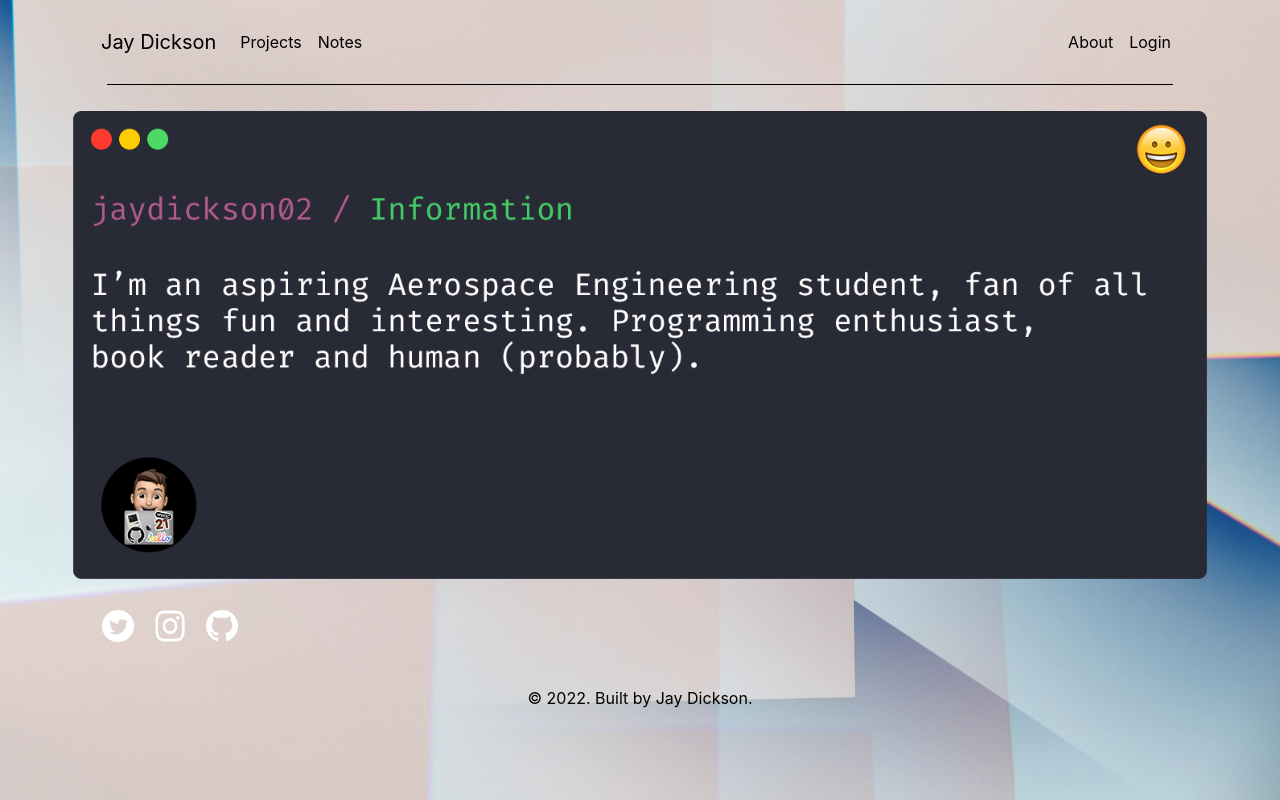
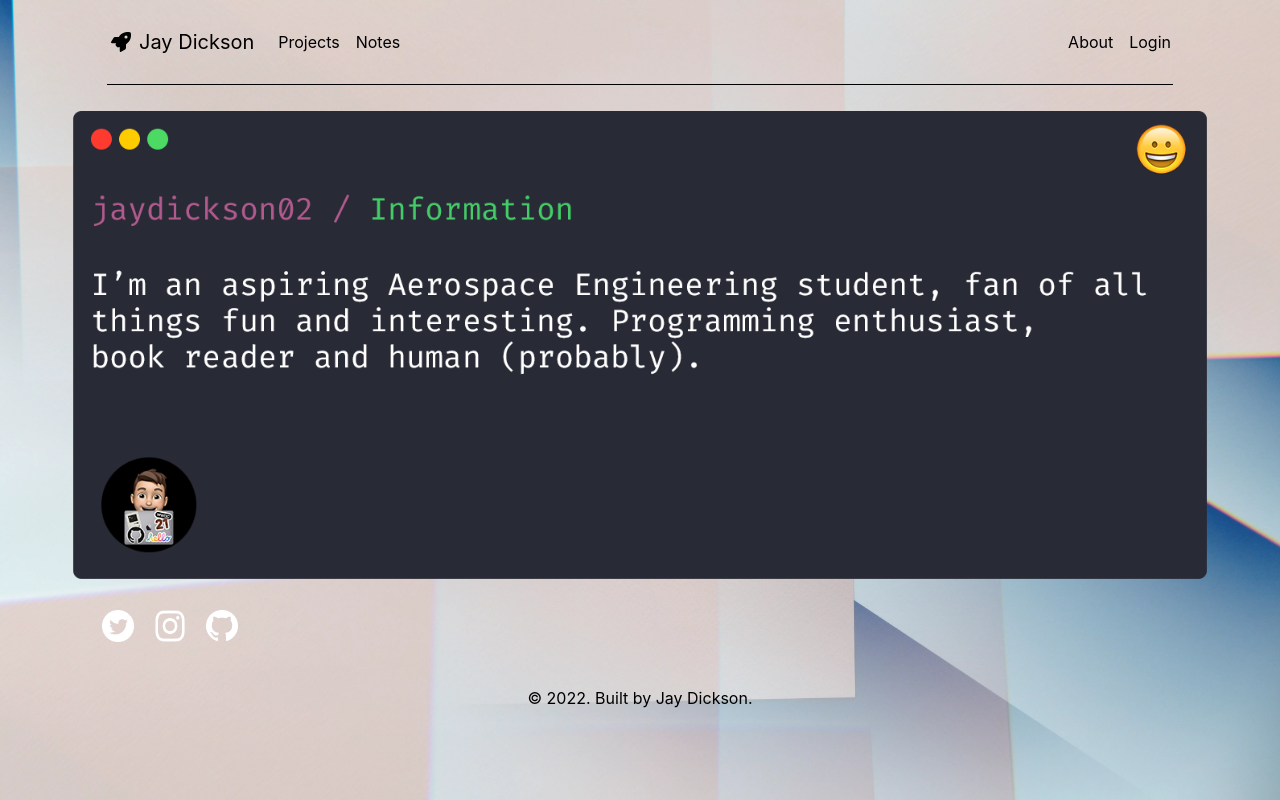
Before and after one commit to jaydickson02/Website, a Next.js app: page /about in a window 1280 px wide. Built offline with nearby package versions, Linux system fonts and the light colour scheme.

Commit message:
Added awesome font icons

```diff
--- a/package.json
+++ b/package.json
@@ -10,6 +10,11 @@
   "dependencies": {
     "@emotion/react": "^11.9.0",
     "@emotion/styled": "^11.8.1",
+    "@fortawesome/fontawesome-svg-core": "^6.1.1",
+    "@fortawesome/free-brands-svg-icons": "^6.1.1",
+    "@fortawesome/free-regular-svg-icons": "^6.1.1",
+    "@fortawesome/free-solid-svg-icons": "^6.1.1",
+    "@fortawesome/react-fontawesome": "^0.1.18",
     "@mui/material": "^5.6.1",
     "bootstrap": "^4.6.1",
     "cookies-next": "^2.0.4",
--- a/shared/navbar.js
+++ b/shared/navbar.js
@@ -5,6 +5,9 @@ import Form from 'react-bootstrap/Form'
 import FormControl from 'react-bootstrap/FormControl'
 import Button from 'react-bootstrap/Button'
 import Container from 'react-bootstrap/Container'
+
+import { faBars, faRocket } from '@fortawesome/free-solid-svg-icons'
+import { FontAwesomeIcon } from '@fortawesome/react-fontawesome'
 
 let navbar = (props) => {
 
@@ -17,8 +20,8 @@ let navbar = (props) => {
         return(
 
             <Navbar varient="dark" expand="sm" style={styles}>
-            <Navbar.Brand style={{color: props.colour}} href="/">Jay Dickson</Navbar.Brand>
-            <Navbar.Toggle aria-controls="basic-navbar-nav" />
+            <Navbar.Brand style={{color: props.colour}} href="/"><FontAwesomeIcon style={{color: props.colour, paddingRight: 8, paddingLeft: 10}} icon={faRocket} />Jay Dickson </Navbar.Brand>
+            <Navbar.Toggle aria-controls="basic-navbar-nav" ><FontAwesomeIcon style={{color: props.colour}} icon={faBars}/></Navbar.Toggle>
             <Navbar.Collapse className="justify-content-end" id="basic-navbar-nav">
             <Nav className="mr-auto"  activeKey={props.activeLink}>
                 <Nav.Link style={{color: props.colour}} href="/projects">Projects</Nav.Link>
```
Also changed, not shown: 1 other file (tests, documents, lock files or other folders).
